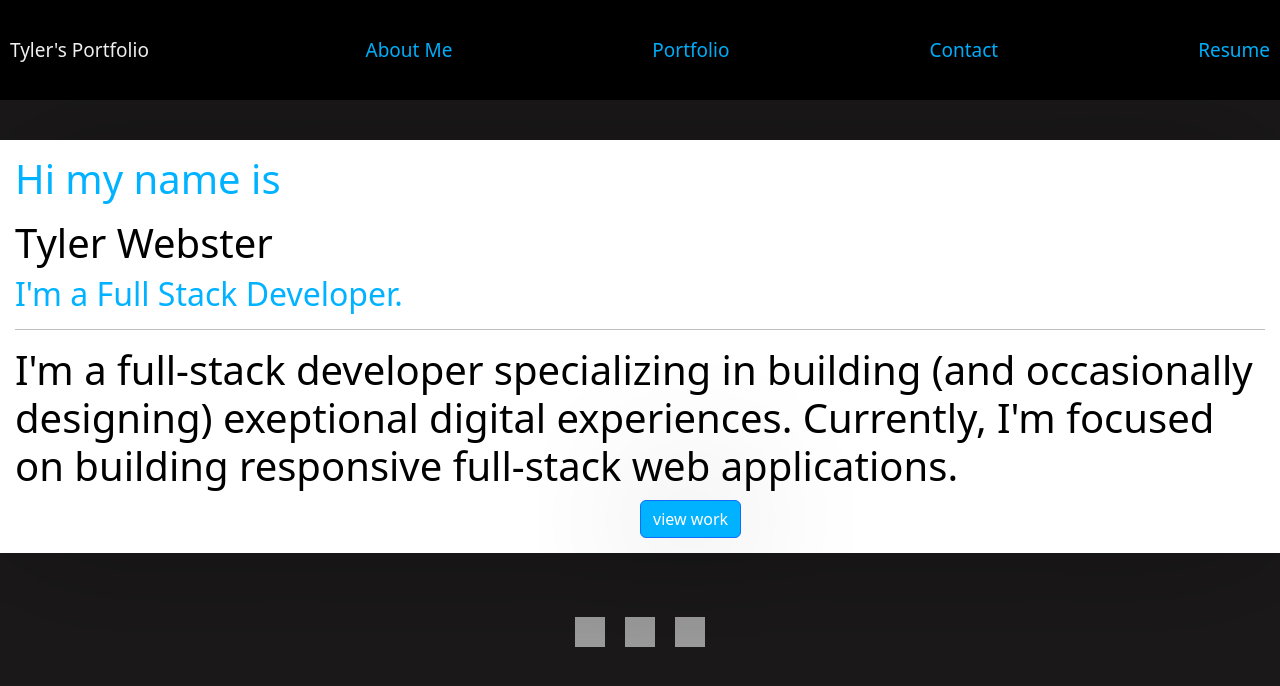
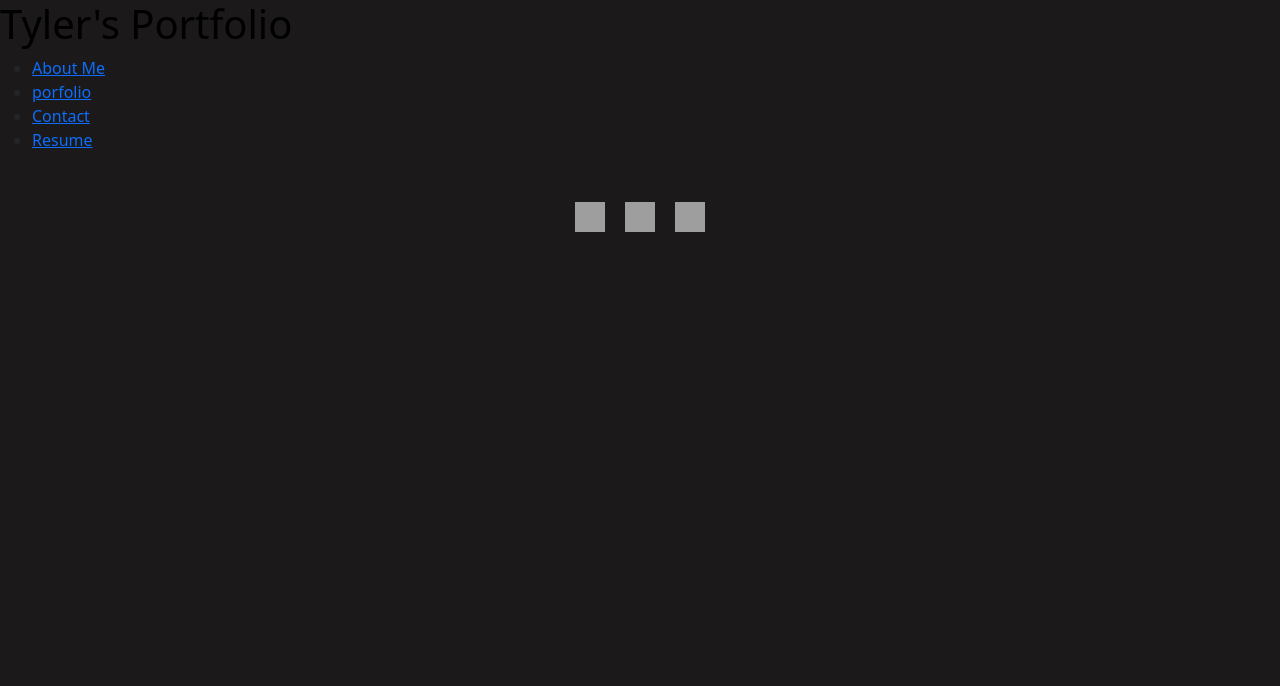
Before and after one commit to Tyythedeveloper33/React-App-Portfolio, a React (Create React App) app: page /resume in a window 1280 px wide. Shown: the top 686 px of the page. Built offline with nearby package versions, Linux system fonts and the light colour scheme; grey boxes are pictures that could not be loaded.

Commit message:
got navbar to work , now to add css back on because i changed a couple of elements due to it not working as expected

```diff
--- a/src/App.js
+++ b/src/App.js
@@ -1,22 +1,57 @@
 import React from 'react';
 // TODO: Add a comment explaining what this import statement is doing
 import HelloReact from './components/HelloReact';
+import { BrowserRouter as Router, Routes, Route, createBrowserRouter, RouterProvider } from 'react-router-dom';
+import 'bootstrap/dist/js/bootstrap.bundle.min.js';
 
-import 'bootstrap/dist/js/bootstrap.bundle.min.js';
+import Port from './components/port';
+import ContactMe from './components/contact';
+import Resume from './components/resume';
 
 
 // TODO: Add a comment explaining the purpose of the App component
-function App() {
+//function App() {
 
-  return  <div>
-   <h1 > < HelloReact /></h1>
-    </div>
+    // 3️⃣ Router singleton created
+  const router = createBrowserRouter([
+    { path: '/', Component: HelloReact},
+    { path: '/portfolio', Component: Port},
+    { path: '/contact', Component: ContactMe},
+    { path: '/resume', Component:Resume},
+    { path: "*", Component: Root },
+  ]);
+
+  // 4️⃣ RouterProvider added
+  export default function App() {
+    return <RouterProvider router={router} />;
+  }
+
+  // 1️⃣ Changed from App to Root
+  function Root() {
+    // 2️⃣ `BrowserRouter` component removed, but the <Routes>/<Route>
+    // component below are unchanged
 
 
+    return (
+      <>
+      <h2>Hello React</h2>
+        <Router>
+          <Routes>
+            <Route exact path="/" element={HelloReact}/>
+            <Route path="/portfolio" element={Port} />
+            <Route path="/contact" element={ContactMe} />
+            <Route path="/resume" element={Resume} />
+          </Routes>
+        </Router>
 
-}
+      </>
+    );
+  }
 
 
 
 
-export default App;
+
+
+
+//export default App;
--- a/src/components/contact.js
+++ b/src/components/contact.js
@@ -1,10 +1,17 @@
 import React from 'react';
 import './style.css';
 import NavBar from './navbar';
+import Logo from './logo';
 // TODO: Add a comment explaining what a react component is
 function ContactMe() {
   // const text = 'some text';
 
+//   const handleChange = () => {
+
+//   }
+//   const handleSubmit = () => {
+
+//   }
   // TODO: Add a comment explaining what JSX is and the significance of the curly braces
   return (
       <div>
@@ -15,7 +22,9 @@ function ContactMe() {
         </div>
 
       <div className="container">
-        <form onSubmit={this.handleSubmit}>
+        <form >
+        {/* onSubmit={this.handleSubmit}> */}
+
           <div className="form-group">
             <label htmlFor="name">Name:</label>
             <input
@@ -23,7 +32,7 @@ function ContactMe() {
               id="name"
               name="name"
             //   value={name}
-              onChange={this.handleChange}
+            //   onChange={this.handleChange}
               required
             />
           </div>
@@ -35,7 +44,7 @@ function ContactMe() {
               id="email"
               name="email"
             //   value={email}
-              onChange={this.handleChange}
+            //   onChange={this.handleChange}
               required
             />
           </div>
@@ -46,23 +55,17 @@ function ContactMe() {
               id="message"
               name="message"
             //   value={message}
-              onChange={this.handleChange}
+            //   onChange={this.handleChange}
               rows="4"
               required
-            ></textarea>
+            />
+
           </div>
 
-          <button type="submit">Submit</button>
+          {/* <button type="submit">Submit</button> */}
+      <Logo/>
         </form>
       </div>
-
-
-
-        <div className="footer">
-          <a href="#"><img src="logo1.png" alt="Logo 1" /></a>
-          <a href="#"><img src="logo2.png" alt="Logo 2" /></a>
-          <a href="#"><img src="logo3.png" alt="Logo 3" /></a>
-        </div>
       </div>
     );
   }
--- a/src/components/navbar.js
+++ b/src/components/navbar.js
@@ -7,6 +7,7 @@ import { Nav } from 'react-bootstrap';
  import ContactMe from './contact';
  import Resume from './resume';
 import Port from './port';
+ import { Link } from 'react-router-dom';
 // import NavTabs from './NavTabs';
 
 
@@ -17,24 +18,24 @@ const owner ={
 // TODO: Add a comment explaining what a react component is
 function NavBar() {
     // TODO: You can define 'owner' here or pass it as a prop
-    const [currentPage, setCurrentPage] = useState('about');
+    // const [currentPage, setCurrentPage] = useState('about');
 
-    // TODO: Add a comment describing the functionality of this method
-    const renderPage = () => {
-      if (currentPage === 'portfolio') {
-        return <Port />;
-      }
-      if (currentPage === 'about') {
-        return <HelloReact />;
-      }
-      if (currentPage === 'contact') {
-        return <ContactMe />;
-      }
-      if (currentPage === 'resume') {
-          return <Resume />;
-        }
+    // // TODO: Add a comment describing the functionality of this method
+    // const renderPage = () => {
+    //   if (currentPage === 'portfolio') {
+    //     return <Port />;
+    //   }
+    //   if (currentPage === 'about') {
+    //     return <HelloReact />;
+    //   }
+    //   if (currentPage === 'contact') {
+    //     return <ContactMe />;
+    //   }
+    //   if (currentPage === 'resume') {
+    //       return <Resume />;
+    //     }
 
-    };
+    // };
 
     // const handlePageChange = (page) => setCurrentPage(page);
 
@@ -48,22 +49,32 @@ function NavBar() {
     // );
     // }
 
-    return (
-      <div>
-        <header>
-          <Nav className='NavBar'>
-            {/* Use curly braces to embed JavaScript expressions */}
-            <div className='owner'>{owner.title}</div>
-            <div>
-              <a href="/about">About Me</a>
-              <a href="/portfolio">Portfolio</a>
-              <a href="/contact">Contact</a>
-              <a href="/resume">Resume</a>
-            </div>
-          </Nav>
-        </header>
-      </div>
-    );
-  }
+
+
+
+
+          return (
+            <nav>
+                <div>
+                 <h1>{owner.title}</h1>
+                </div>
+              <ul>
+                <li>
+                  <Link to="/">About Me</Link>
+                </li>
+                <li>
+                  <Link to="/portfolio">porfolio</Link>
+                </li>
+                <li>
+                  <Link to="/contact">Contact</Link>
+                </li>
+                <li>
+                  <Link to="/resume">Resume</Link>
+                </li>
+              </ul>
+            </nav>
+          );
+        }
+
 
   export default NavBar;
--- a/src/components/resume.js
+++ b/src/components/resume.js
@@ -4,11 +4,13 @@ import './style.css';
 import 'bootstrap/dist/css/bootstrap.min.css';
 
 import NavBar from './navbar';
+import Logo from './logo';
 function Resume(){
 
     return(
         <div>
         <NavBar></NavBar>
+        <Logo></Logo>
     </div>
     )
 }
```
